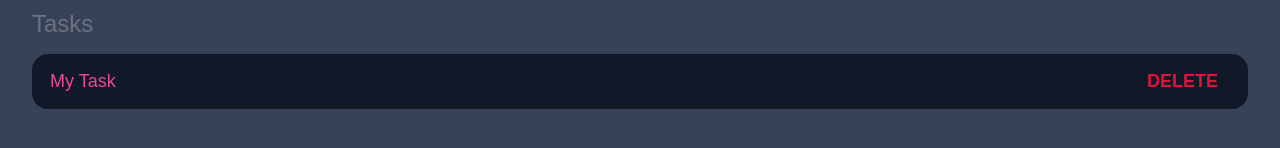
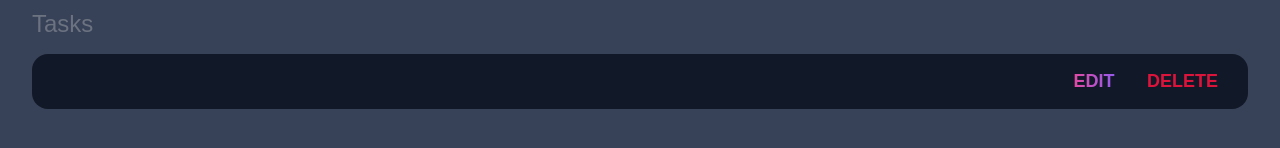
Before and after one commit to juliannegodsey1/FinalProject2, a plain HTML site: page index.html in a window 1280 px wide. Shown: the part 218-366 px from the top of the page. Drawn offline with Linux system fonts and the light colour scheme.

Commit message:
edited html

```diff
--- a/index.html
+++ b/index.html
@@ -36,8 +36,7 @@
                         <input
                             type="text"
                             class="text"
-                            value="My Task"
-
+                            value=""
                         />
                     </div>
                     <div class="actions">
--- a/main.css
+++ b/main.css
@@ -144,7 +144,8 @@ main {
 }
 
 .task .actions .edit {
-    color: var(--pink);
+
+  background-image: linear-gradient(to right, var(--pink), var(--purple));
     -webkit-background-clip: text;
     -webkit-text-fill-color: transparent;
 }
```
